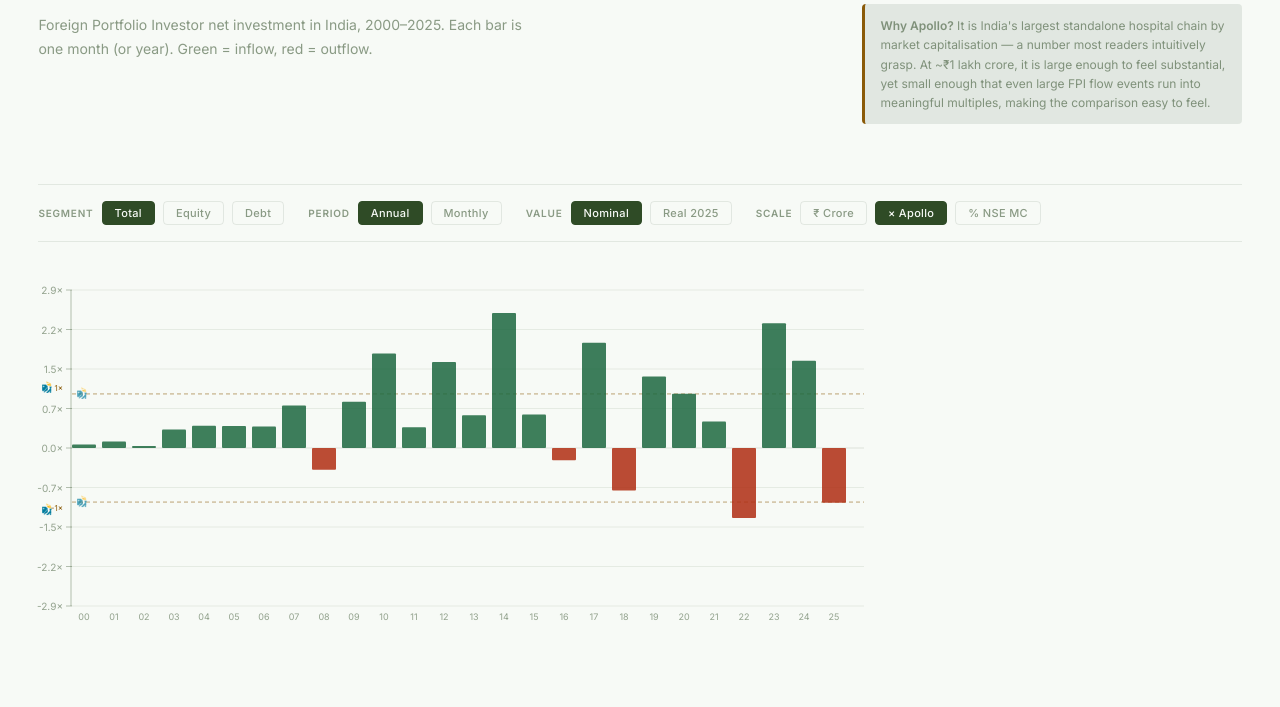
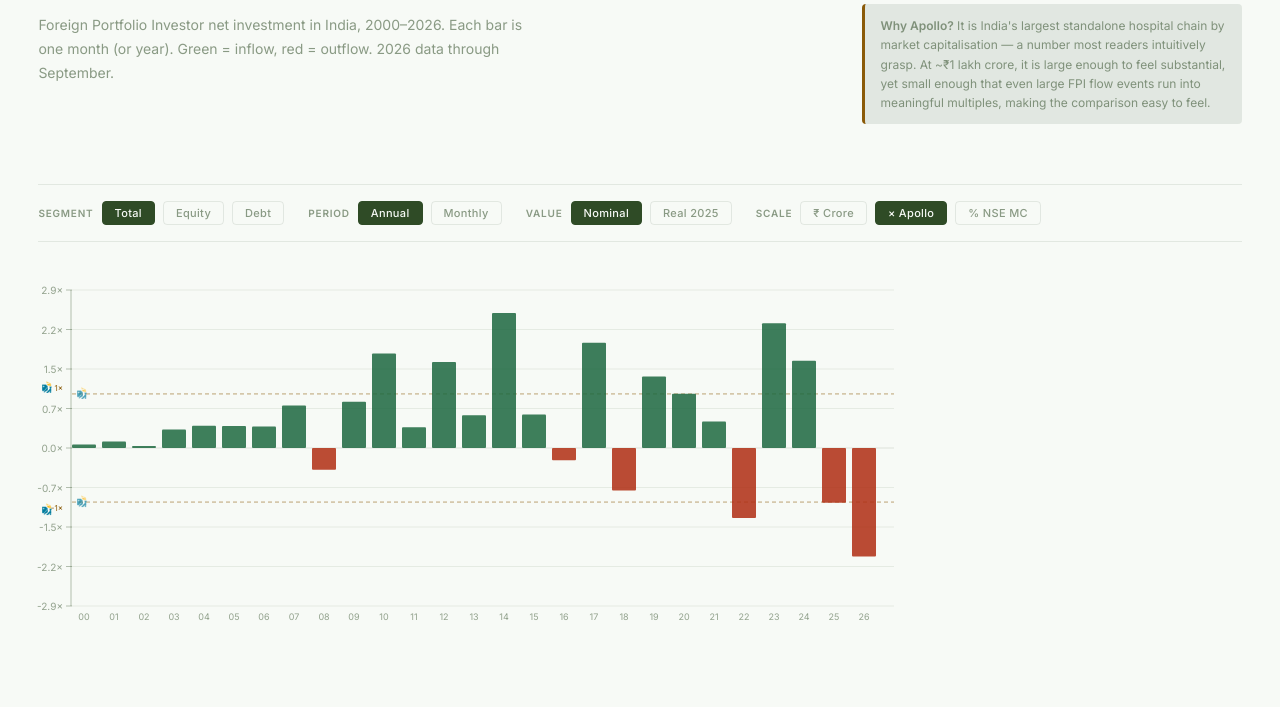
Before and after one commit to shurjoeB/largenumbers, a plain HTML site: page fii-outflows.html in a window 1280 px wide. Shown: the part 235-942 px from the top of the page. Drawn offline with Linux system fonts and the light colour scheme.

Commit message:
Fix GDP zone filter; add FPI 2026 data through September
GDP index: zone filter listener was added inside renderLegend, causing
it to stack on every re-render and toggle the filter on/off rapidly.
Moved the listener to a one-time init block after first render.

FPI page: added Jan–Sep 2026 monthly data from NSDL (downloaded
25 Oct 2026). Updated subtitle to 2000–2026, added CPI 2026
provisional estimate (208.0) for the Real 2025 deflator.

Co-Authored-By: Claude Sonnet 4.6 <noreply@anthropic.com>

```diff
--- a/fii-outflows.html
+++ b/fii-outflows.html
@@ -171,7 +171,7 @@ html[data-theme="dark"] .brand-logo--dark{display:block}
       <div class="viz-header-main">
         <span class="eyebrow">Economics</span>
         <h1>FPI Net Flows</h1>
-        <p class="subtitle">Foreign Portfolio Investor net investment in India, 2000–2025. Each bar is one month (or year). Green = inflow, red = outflow.</p>
+        <p class="subtitle">Foreign Portfolio Investor net investment in India, 2000–2026. Each bar is one month (or year). Green = inflow, red = outflow. 2026 data through September.</p>
       </div>
       <aside class="benchmark-aside">
         <div class="benchmark-block">
@@ -258,7 +258,7 @@ const CPI = {
   2010:75.2,2011:83.5,2012:93.0,2013:103.0,2014:112.0,
   2015:119.0,2016:128.0,2017:136.0,2018:144.0,2019:149.0,
   2020:152.0,2021:158.0,2022:168.0,2023:177.0,2024:186.0,
-  2025:198.0
+  2025:198.0, 2026:208.0
 };
 const MONTH_NAMES = ['Jan','Feb','Mar','Apr','May','Jun','Jul','Aug','Sep','Oct','Nov','Dec'];
 
@@ -575,7 +575,17 @@ const RAW = [
   [2025,9,-23885,11346,-12539],
   [2025,10,14610,20988,35598],
   [2025,11,-3765,6601,2836],
-  [2025,12,-22611,-15957,-38568]
+  [2025,12,-22611,-15957,-38568],
+  // 2026 — Source: NSDL FPI Investment Reports (downloaded 25 Oct 2026)
+  [2026,1,-35962,6722,-29240],
+  [2026,2,22615,15189,37804],
+  [2026,3,-117775,-7961,-125736],
+  [2026,4,-60847,-10038,-70885],
+  [2026,5,-32963,3479,-29484],
+  [2026,6,-49340,54009,4669],
+  [2026,7,20200,19831,40031],
+  [2026,8,29631,-4139,25492],
+  [2026,9,-35861,-22582,-58443]
 ];
 
 // ── NSE total market cap (₹ crore, December year-end) ───────────────────────
```
Also changed, not shown: gdp-index.html (+8 -6 lines).
